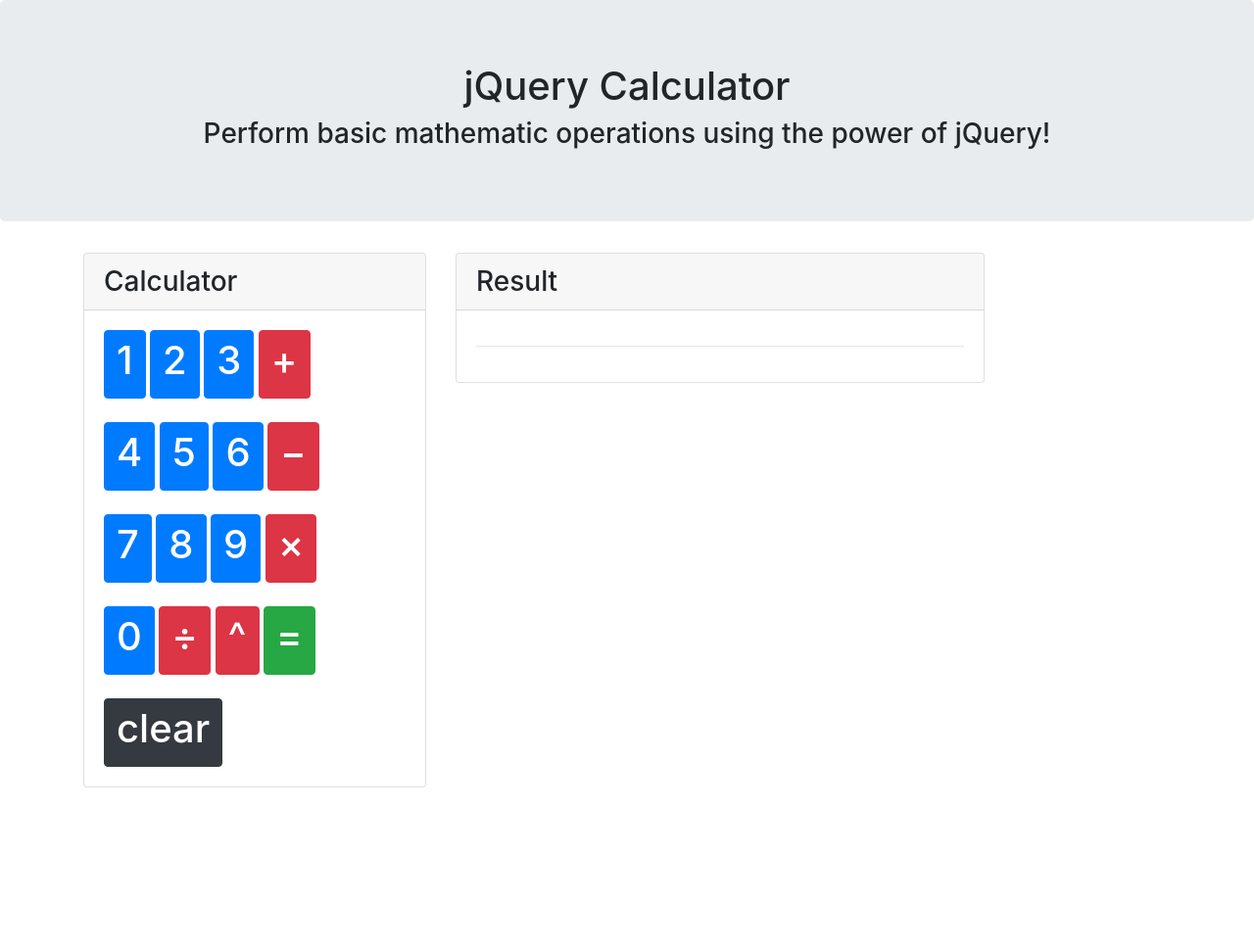
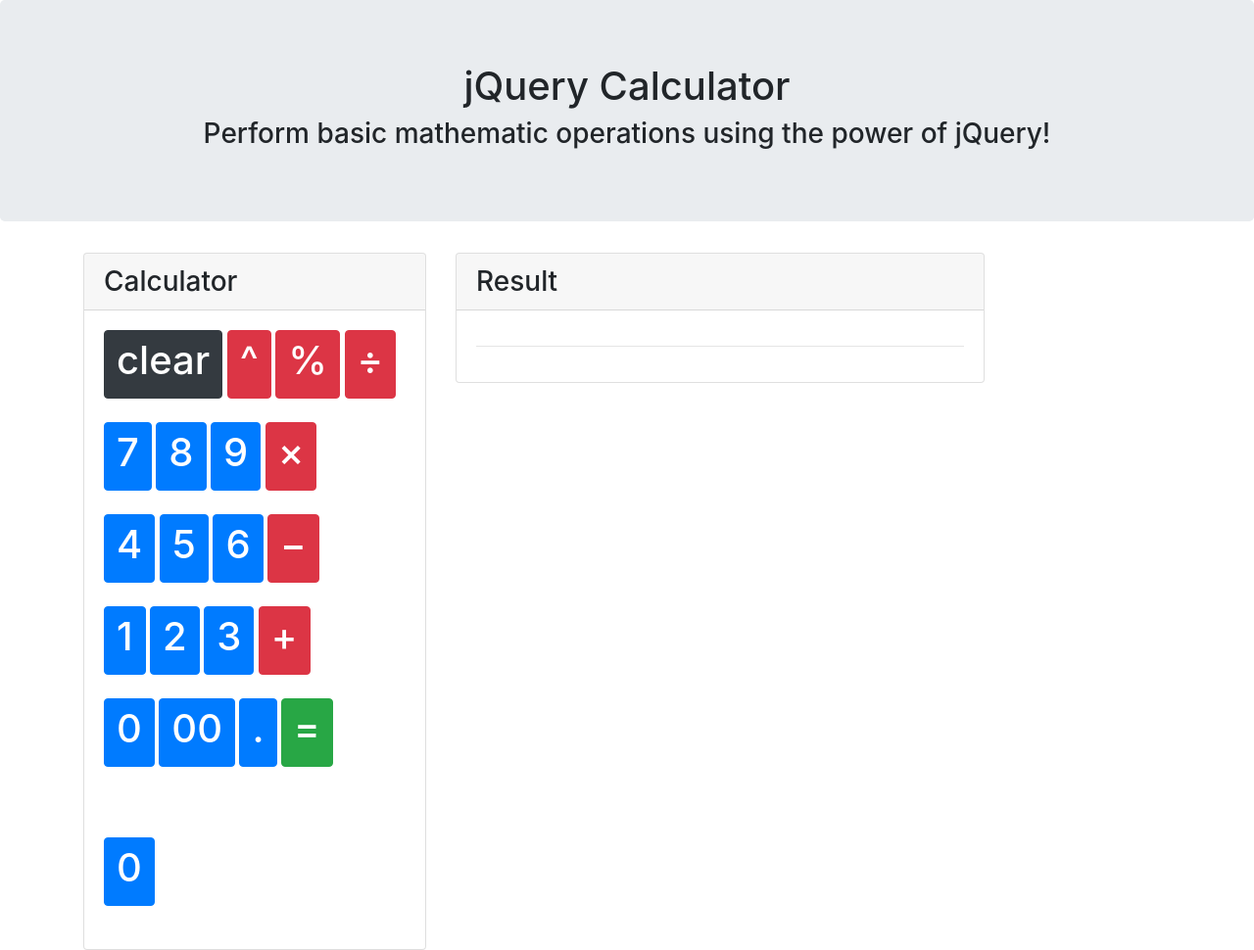
Before and after one commit to MaxMagic/jQuery-Calculator, a plain HTML site: page index.html in a window 1280 px wide. Shown: the whole page at 98% size. Before the commit the page ends 804 px from the top, so only its background shows below. Drawn offline with nearby package versions, Linux system fonts and the light colour scheme.

Commit message:
Update index.html

```diff
--- a/index.html
+++ b/index.html
@@ -29,27 +29,38 @@
           <h3 class="card-header">Calculator</h3>
 
           <div class="card-body">
-            <button id="button-1" class="btn btn-primary number" value="1"><h1>1</h1></button>
-            <button id="button-2" class="btn btn-primary number" value="2"><h1>2</h1></button>
-            <button id="button-3" class="btn btn-primary number" value="3"><h1>3</h1></button>
-            <button id="button-plus" class="btn btn-danger operator" value="plus"><h1>+</h1></button>
+            <button id="button-clear" class="btn btn-dark clear" value="clear"><h1>clear</h1></button>
+            <button id="button-power" class="btn btn-danger operator" value="power"><h1>^</h1></button>
+            <button id="button-percent" class="btn btn-danger operator" value="percent"><h1>&percnt;</h1></button>
+            <button id="button-divide" class="btn btn-danger operator" value="divide"><h1>&divide;</h1></button>
+            <br><br>
+            <button id="button-7" class="btn btn-primary number" value="7"><h1>7</h1></button>
+            <button id="button-8" class="btn btn-primary number" value="8"><h1>8</h1></button>
+            <button id="button-9" class="btn btn-primary number" value="9"><h1>9</h1></button>
+            <button id="button-multiply" class="btn btn-danger operator" value="times"><h1>&times;</h1></button>
             <br><br>
             <button id="button-4" class="btn btn-primary number" value="4"><h1>4</h1></button>
             <button id="button-5" class="btn btn-primary number" value="5"><h1>5</h1></button>
             <button id="button-6" class="btn btn-primary number" value="6"><h1>6</h1></button>
             <button id="button-minus" class="btn btn-danger operator" value="minus"><h1>&minus;</h1></button>
             <br><br>
-            <button id="button-7" class="btn btn-primary number" value="7"><h1>7</h1></button>
-            <button id="button-8" class="btn btn-primary number" value="8"><h1>8</h1></button>
-            <button id="button-9" class="btn btn-primary number" value="9"><h1>9</h1></button>
-            <button id="button-multiply" class="btn btn-danger operator" value="times"><h1>&times;</h1></button>
+            <button id="button-1" class="btn btn-primary number" value="1"><h1>1</h1></button>
+            <button id="button-2" class="btn btn-primary number" value="2"><h1>2</h1></button>
+            <button id="button-3" class="btn btn-primary number" value="3"><h1>3</h1></button>
+            <button id="button-plus" class="btn btn-danger operator" value="plus"><h1>+</h1></button>
             <br><br>
             <button id="button-0" class="btn btn-primary number" value="0"><h1>0</h1></button>
-            <button id="button-divide" class="btn btn-danger operator" value="divide"><h1>&divide;</h1></button>
-            <button id="button-power" class="btn btn-danger operator" value="power"><h1>^</h1></button>
+            <button id="button-00" class="btn btn-primary number" value="00"><h1>00</h1></button>
+            <button id="button-." class="btn btn-primary number" value="."><h1>.</h1></button>
             <button id="button-equal" class="btn btn-success equal" value="equals"><h1>=</h1></button>
             <br><br>
-            <button id="button-clear" class="btn btn-dark clear" value="clear"><h1>clear</h1></button>
+
+
+            <br><br>
+            <button id="button-0" class="btn btn-primary number" value="0"><h1>0</h1></button>
+
+            <br><br>
+
           </div>
         </div>
       </div>
```
